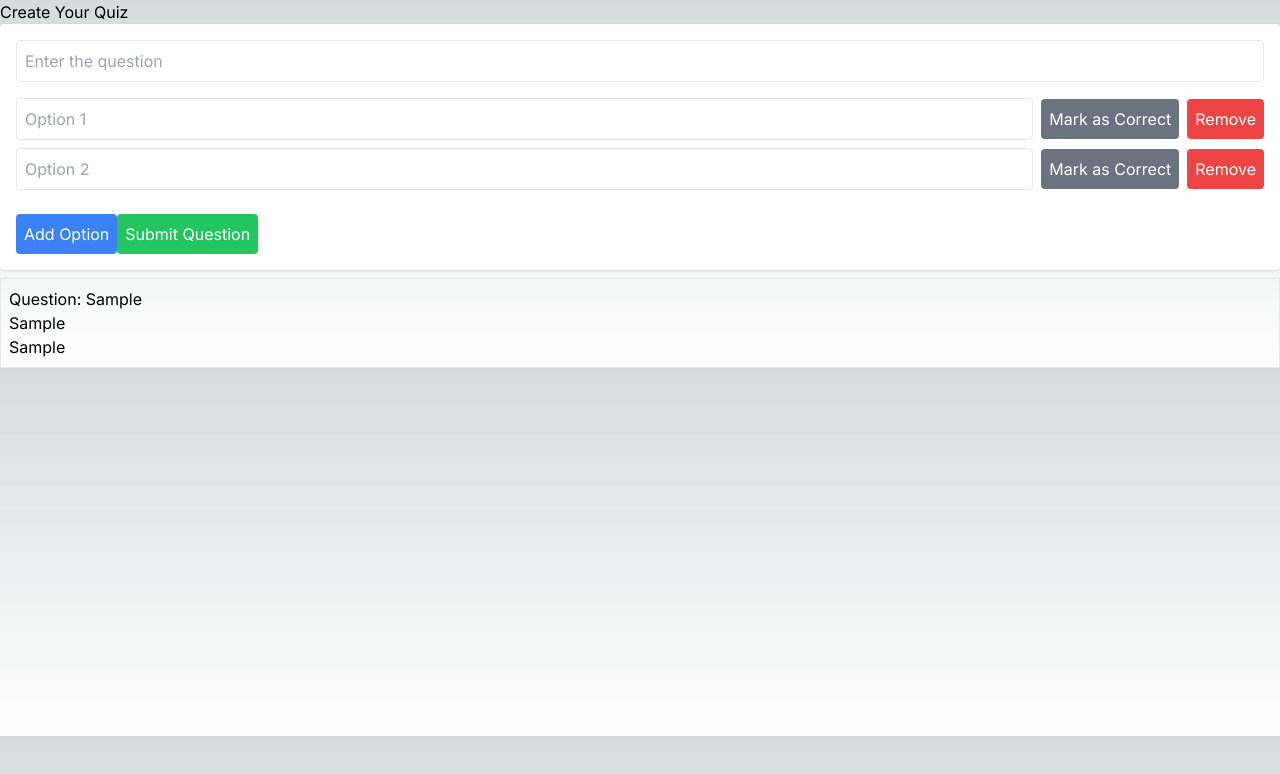
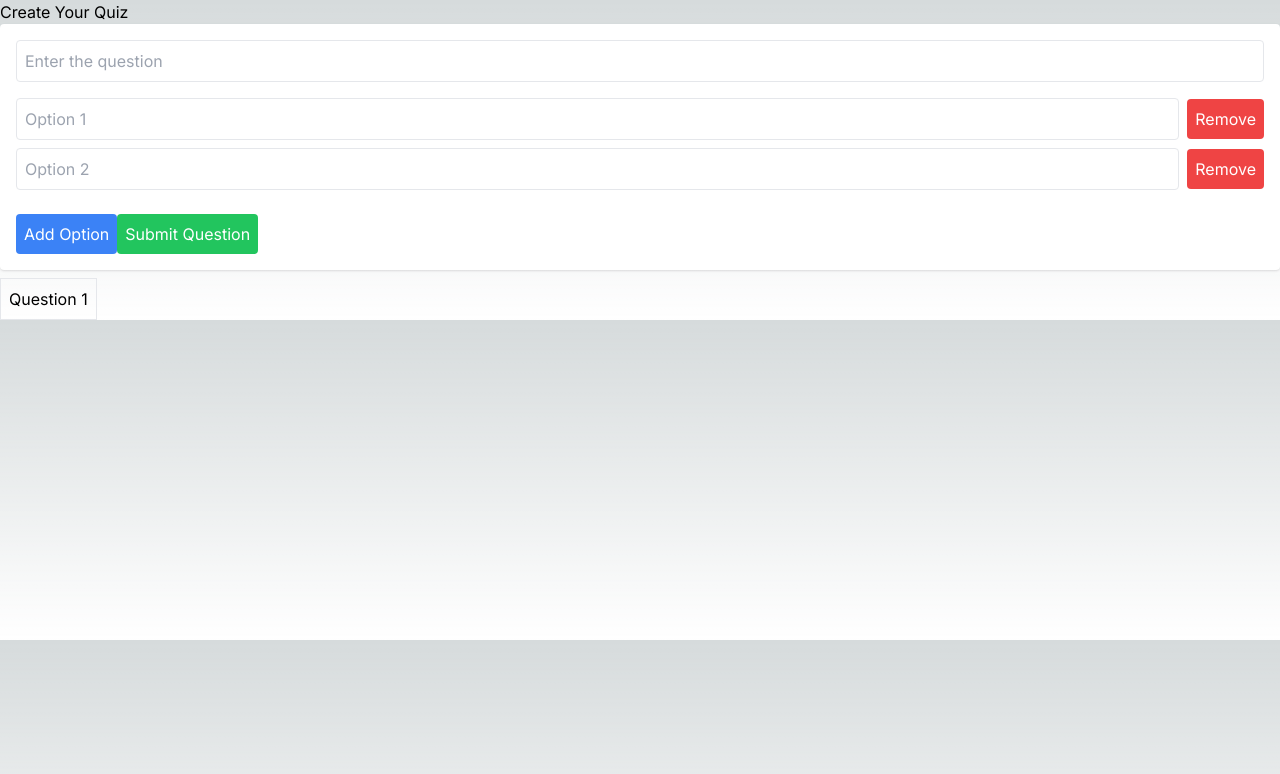
Before and after one commit to daniel-macias/instant-quizzer-frontend, a Next.js app: page /creator in a window 1280 px wide. Both pictures are taken after typing "Sample", "Sample", "Sample" into the empty fields and a click on the button "Submit Question". Shown: the top 774 px of the page. Built offline with nearby package versions, Linux system fonts and the light colour scheme.

Commit message:
added question edit

```diff
--- a/app/creator/page.tsx
+++ b/app/creator/page.tsx
@@ -1,39 +1,45 @@
 "use client"
 import React, { useState } from 'react';
 import QuestionCreateCard from '@/components/QuestionCreateCard';
+import { Question } from '@/types/quizTypes';
 
-// Define or import these types
-type Option = {
-    id: number;
-    text: string;
-};
 
-type Question = {
-    question: string;
-    options: Option[];
-};
 
-const QuizPage: React.FC = () => {
-    const [questions, setQuestions] = useState<Question[]>([]);  // Use the Question type for state
+const CreatorPage: React.FC = () => {
+    const [questions, setQuestions] = useState<Question[]>([]);
+    const [editIndex, setEditIndex] = useState<number | undefined>(undefined);
 
-    const addQuestion = (newQuestion: Question) => {  // Specify the type for newQuestion
-        setQuestions(prevQuestions => [...prevQuestions, newQuestion]);
+    const addOrUpdateQuestion = (newQuestion: Question, index?: number) => {
+        if (typeof index === 'number' && index >= 0 && index < questions.length) {
+            // Update the existing question
+            const updatedQuestions = [...questions];
+            updatedQuestions[index] = newQuestion;
+            setQuestions(updatedQuestions);
+        } else {
+            // Add a new question
+            setQuestions(prev => [...prev, newQuestion]);
+        }
+    };
+
+    const handleEditQuestion = (index: number) => {
+        setEditIndex(index);
     };
 
     return (
         <div>
             <h1>Create Your Quiz</h1>
-            <QuestionCreateCard addQuestion={addQuestion} />
+            <QuestionCreateCard
+                addOrUpdateQuestion={addOrUpdateQuestion}
+                initialQuestion={editIndex !== undefined ? questions[editIndex] : undefined}
+                index={editIndex}
+            />
             {questions.map((question, index) => (
-                <div key={index} className="mt-2 p-2 border">
-                    <p>Question: {question.question}</p>
-                    <ul>
-                        {question.options.map((option, i) => <li key={i}>{option.text}</li>)}
-                    </ul>
-                </div>
+                <button key={index} onClick={() => handleEditQuestion(index)} className="mt-2 p-2 border">
+                    {`Question ${index + 1}`}
+                </button>
             ))}
         </div>
     );
 };
 
-export default QuizPage;
+export default CreatorPage;
--- a/components/QuestionCreateCard.tsx
+++ b/components/QuestionCreateCard.tsx
@@ -1,26 +1,29 @@
-import React, { useState } from 'react';
-
-type Option = {
-    id: number;
-    text: string;
-    correct: boolean;
-};
-
-type Question = {
-    question: string;
-    options: Option[];
-};
+// components/QuestionCreateCard.tsx
+import React, { useState, useEffect } from 'react';
+import { Question, Option } from '@/types/quizTypes';
 
 interface Props {
-    addQuestion: (question: Question) => void;
+    addOrUpdateQuestion: (question: Question, index?: number) => void;  // Updated to handle adding or updating
+    initialQuestion?: Question;
+    index?: number;  // Index of the question if it's being edited
 }
 
-const QuestionCreateCard: React.FC<Props> = ({ addQuestion }) => {
+const QuestionCreateCard: React.FC<Props> = ({ addOrUpdateQuestion, initialQuestion, index }) => {
     const [questionText, setQuestionText] = useState('');
-  const [options, setOptions] = useState<Option[]>([
-      { id: 0, text: '', correct: false },
-      { id: 1, text: '', correct: false }
-  ]);
+    const [options, setOptions] = useState<Option[]>([{
+      id: 0, text: '',
+      correct: false
+    }, {
+      id: 1, text: '',
+      correct: false
+    }]);
+
+    useEffect(() => {
+        if (initialQuestion) {
+            setQuestionText(initialQuestion.question);
+            setOptions(initialQuestion.options);
+        }
+    }, [initialQuestion]);
 
     const handleOptionChange = (id: number, text: string) => {
         setOptions(options.map(option => option.id === id ? { ...option, text } : option));
@@ -39,13 +42,9 @@ const QuestionCreateCard: React.FC<Props> = ({ addQuestion }) => {
         }
     };
 
-  const toggleCorrectOption = (id: number) => {
-      setOptions(options.map(option => option.id === id ? { ...option, correct: !option.correct } : option));
-  };
-
     const handleSubmit = () => {
         if (questionText && options.length >= 2) {
-          addQuestion({ question: questionText, options });
+            addOrUpdateQuestion({ question: questionText, options }, index);
             setQuestionText('');
             setOptions([{ id: 0, text: '', correct: false }, { id: 1, text: '', correct: false }]);
         }
@@ -69,9 +68,6 @@ const QuestionCreateCard: React.FC<Props> = ({ addQuestion }) => {
                         placeholder={`Option ${index + 1}`}
                         className="flex-grow p-2 border rounded"
                     />
-                  <button onClick={() => toggleCorrectOption(option.id)} className={`ml-2 ${option.correct ? 'bg-green-500' : 'bg-gray-500'} text-white p-2 rounded`}>
-                      {option.correct ? 'Correct' : 'Mark as Correct'}
-                  </button>
                     <button onClick={() => handleRemoveOption(option.id)} className="ml-2 bg-red-500 text-white p-2 rounded">
                         Remove
                     </button>
--- /dev/null
+++ b/types/quizTypes.ts
@@ -0,0 +1,10 @@
+export type Option = {
+    id: number;
+    text: string;
+    correct: boolean;
+};
+
+export type Question = {
+    question: string;
+    options: Option[];
+};
```
Lines whose indentation alone changed are shown as unchanged.
